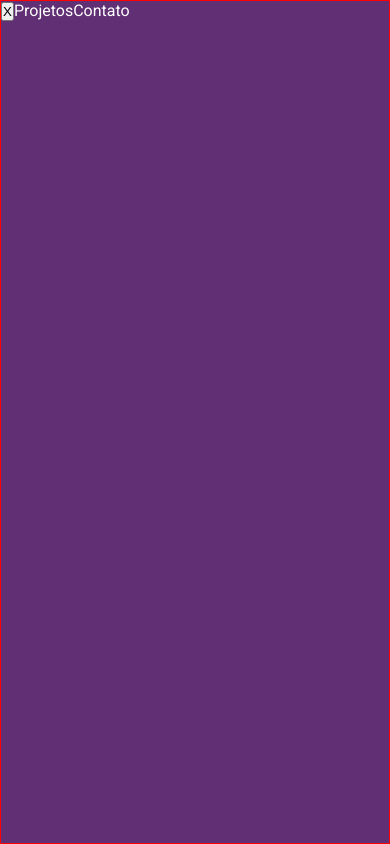
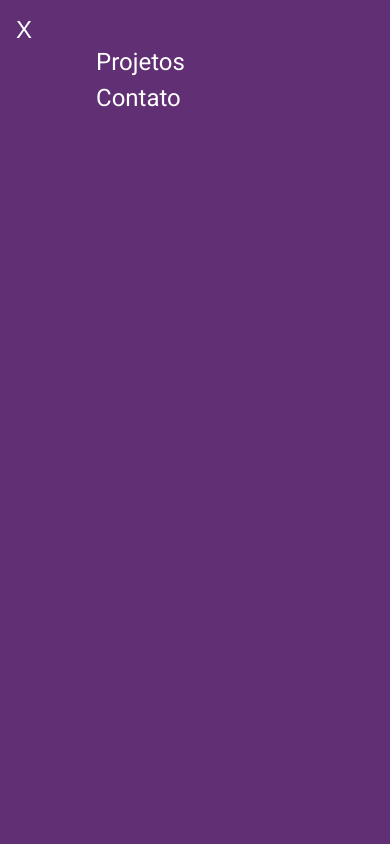
Before and after one commit to OsmanRodrigues/osman-rodrigues-portfolio, a Next.js app: page /contato in a window 390 px wide. Both pictures are taken after a click on the button "btn". Built offline with nearby package versions, Linux system fonts and the light colour scheme.

Commit message:
burger button overlay styles implemented

```diff
--- a/src/atomic/mol/burguer-menu/burger-menu.style.ts
+++ b/src/atomic/mol/burguer-menu/burger-menu.style.ts
@@ -1,4 +1,4 @@
-import { Breakpoint, overlayStyle } from '@styles/constants'
+import { Breakpoint, buttonRawStyle, overlayStyle } from '@styles/constants'
 import styled from 'styled-components'
 
 export type CurrentLayer = 'button' | 'overlay'
@@ -13,21 +13,42 @@ const Wrapper = styled.div`
   }
 `
 const OpenButton = styled.button<BurgerMenuStyledProps>`
+  ${buttonRawStyle};
   display: ${({ currentLayer }) =>
     currentLayer === 'button' ? 'initial' : 'none'};
 `
-const CloseButton = styled.button``
+const CloseButton = styled.button`
+  ${buttonRawStyle};
+  color: ${({ theme }) => theme.colors.secondary};
+  font-size: inherit;
+  font-weight: inherit;
+  padding: ${({ theme }) => theme.padding.medium};
+`
 const Overlay = styled.div<BurgerMenuStyledProps>`
   ${overlayStyle}
+  font-size: ${({ theme }) => theme.typography.large};
+  background-color: ${({ theme }) => theme.colors.primary};
   display: ${({ currentLayer }) =>
-    currentLayer === 'overlay' ? 'initial' : 'none'};
-  background-color: ${({ theme }) => theme.colors.primary};
-  border: 1px solid red;
+    currentLayer === 'overlay' ? 'flex' : 'none'};
+  align-items: flex-start;
+`
+
+const OverlayNavBar = styled.nav`
+  height: 100%;
+  width: 100%;
+  display: flex;
+  flex-direction: column;
+  align-items: flex-start;
+  padding: ${({ theme }) => theme.padding.xlarge};
+  a {
+    padding-bottom: ${({ theme }) => theme.padding.small};
+  }
 `
 
 export const BurgerMenuStyled = {
   Wrapper,
   OpenButton,
   CloseButton,
-  Overlay
+  Overlay,
+  OverlayNavBar
 }
--- a/src/atomic/mol/burguer-menu/index.tsx
+++ b/src/atomic/mol/burguer-menu/index.tsx
@@ -25,7 +25,9 @@ const BurgerMenu: React.FC<BurgerMenuProps> = ({
         <BurgerMenuStyled.CloseButton onClick={closeMenuHandle}>
           X
         </BurgerMenuStyled.CloseButton>
-        {children}
+        <BurgerMenuStyled.OverlayNavBar>
+          {children}
+        </BurgerMenuStyled.OverlayNavBar>
       </BurgerMenuStyled.Overlay>
     </BurgerMenuStyled.Wrapper>
   )
--- a/src/atomic/mol/button-link/index.tsx
+++ b/src/atomic/mol/button-link/index.tsx
@@ -7,8 +7,8 @@ interface ButtonLinkProps extends LinkProps {
 }
 
 const ButtonLink: React.FC<ButtonLinkProps> = ({
+  children,
   handleClick,
-  children,
   ...linkProps
 }) => {
   return (
--- a/src/styles/constants.ts
+++ b/src/styles/constants.ts
@@ -33,7 +33,8 @@ export const border = {
 export const padding = {
   small: '0.5rem',
   medium: '1rem',
-  large: '2rem'
+  large: '2rem',
+  xlarge: '3rem'
 }
 export const overlayStyle = css`
   position: fixed;
@@ -43,3 +44,7 @@ export const overlayStyle = css`
   right: 0;
   z-index: ${ZIndex.High};
 `
+export const buttonRawStyle = css`
+  border: none;
+  background: none;
+`
```
